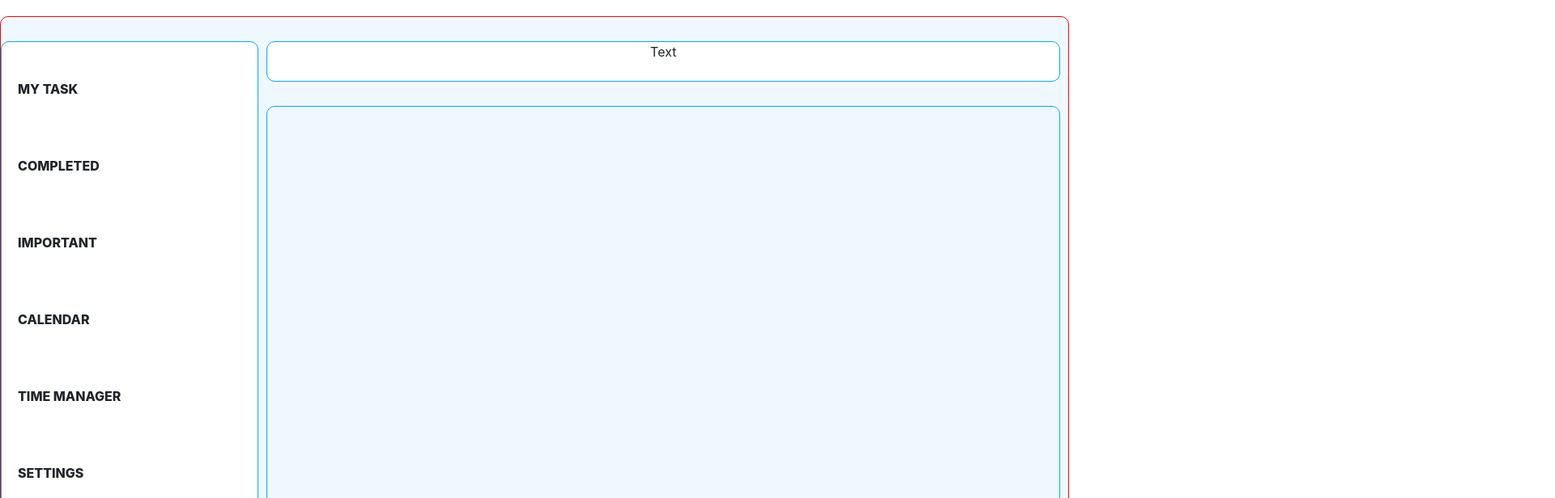
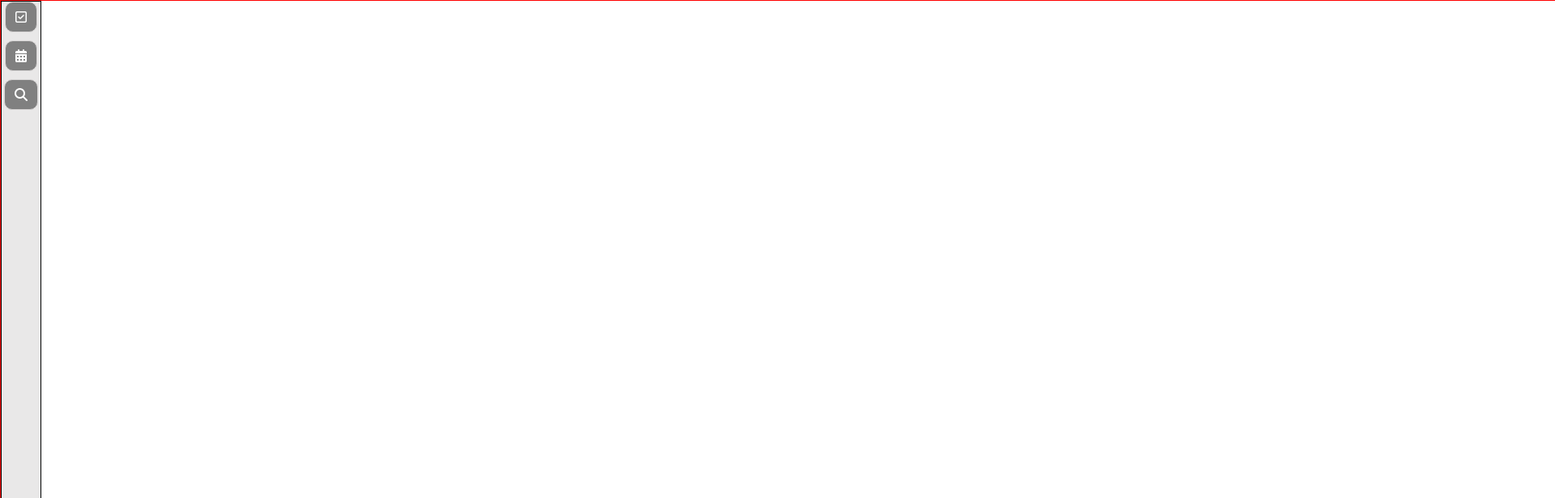
Before and after one commit to N1ph1l1m/internetTech, a React (Create React App) app: page / in a window 1280 px wide. Shown: the top 616 px of the page at 81% size, 1920 px wide, since content can reach past the window. Built offline with nearby package versions, Linux system fonts and the light colour scheme.

Commit message:
Change design project

```diff
--- a/package.json
+++ b/package.json
@@ -3,6 +3,8 @@
   "version": "0.1.0",
   "private": true,
   "dependencies": {
+    "@fortawesome/fontawesome-free": "^6.5.1",
+    "@fortawesome/fontawesome-svg-core": "^6.5.1",
     "@testing-library/jest-dom": "^5.17.0",
     "@testing-library/react": "^13.4.0",
     "@testing-library/user-event": "^13.5.0",
--- a/public/index.html
+++ b/public/index.html
@@ -15,6 +15,9 @@
       user's mobile device or desktop. See https://developers.google.com/web/fundamentals/web-app-manifest/
     -->
     <link rel="manifest" href="%PUBLIC_URL%/manifest.json" />
+    <link rel="stylesheet" href="https://use.fontawesome.com/releases/v5.4.1/css/all.css" integrity="sha384-5sAR7xN1Nv6T6+dT2mhtzEpVJvfS3NScPQTrOxhwjIuvcA67KV2R5Jz6kr4abQsz" crossorigin="anonymous">
+
+    <link rel="stylesheet" href="https://cdnjs.cloudflare.com/ajax/libs/font-awesome/6.5.1/css/all.min.css" integrity="sha512-DTOQO9RWCH3ppGqcWaEA1BIZOC6xxalwEsw9c2QQeAIftl+Vegovlnee1c9QX4TctnWMn13TZye+giMm8e2LwA==" crossorigin="anonymous" referrerpolicy="no-referrer" />
     <!--
       Notice the use of %PUBLIC_URL% in the tags above.
       It will be replaced with the URL of the `public` folder during the build.
--- a/src/App.js
+++ b/src/App.js
@@ -7,11 +7,12 @@ import TaskManager from "./layout/components/taskManager/taskManager";
 
 
 const WrapApp = styled.div`
-  height:800px;
-  margin: 20px auto;
-  display: flex;
+  max-width:1920px;
+  height:100%;
+  ${'' /* margin: 20px auto; */}
+  ${'' /* display: flex;
   justify-content: space-between;
-  align-items:center;
+  align-items:center; */}
   ${'' /* border: 3px black solid; */}
 `;
 
--- a/src/components/button/button.css
+++ b/src/components/button/button.css
@@ -32,3 +32,8 @@
   width: 320px;
   background-color: cadetblue;
 }
+
+.newColor{
+  background-color: gray;
+  margin-bottom: 10px;
+}
--- a/src/layout/components/taskManager/navigator/navigator.css
+++ b/src/layout/components/taskManager/navigator/navigator.css
@@ -1,13 +1,13 @@
-.newList{
+/* .newList{
     height: 76px;
-    width: 100%;
+    width: ;
     border:none;
     text-transform: uppercase;
     font-weight: 800;
     font-size: 16px;
     margin-top:20px ;
 
-
+   background-color:rgb(233, 232, 232);
 
 
 }
@@ -15,4 +15,4 @@
     background-color:#0af;
     color: #FFF;
     cursor: pointer;
-}
+} */
--- a/src/layout/components/taskManager/navigator/navigator.jsx
+++ b/src/layout/components/taskManager/navigator/navigator.jsx
@@ -6,13 +6,11 @@ import styled from "styled-components";
 
 
 const NavigatorWrap = styled.div`
-width:318px;
-height:750px;
-border:1px solid #0af;
+height:100%;
+width:50px;
+border:1px solid black;
 ${'' /* margin-left:100px; */}
-border-radius:10px;
-margin-top:30px;
-background-color: white;
+background-color:rgb(233, 232, 232);
 `
 function Navigator(){
 
--- a/src/layout/components/taskManager/navigator/navigatorItem/navigatorItem.jsx
+++ b/src/layout/components/taskManager/navigator/navigatorItem/navigatorItem.jsx
@@ -1,32 +1,46 @@
 import React from "react";
+import Button from "../../../../../components/button/button";
+import "../navigator.css";
+import styled from "styled-components";
 
-import styled from "styled-components";
-import ListGroup from "../../../../../components/listGroup/listGroup";
-import ListGroupItem from "../../../../../components/listGroup/listGroupItem";
+const NavigatorItemWrap = styled.div`
+  height: 980px;
+  position: relative;
+`;
+const Head = styled.div`
+  position: absolute;
+  top: 0px;
+`;
+const Fot = styled.div`
+  position: absolute;
+  bottom: 0px;
+`;
+function NavigatorItem() {
+  return (
+    <NavigatorItemWrap>
+      <Head>
+        <Button className="newColor">
+          <i class="fa-regular fa-square-check"></i>
+        </Button>
 
-import "../navigator.css"
-// const NavigatorItemWrap = styled.div`
-// width:318px;
-// height:750px;
-// border:1px solid black;
-// margin-left:100px;
-// margin-top:30px;
-// `
-function NavigatorItem(){
+        <Button className="newColor">
+          <i class="fa-solid fa-calendar-days"></i>
+        </Button>
+        <Button className="newColor">
+          <i class="fa-solid fa-magnifying-glass"></i>
+        </Button>
+      </Head>
+      <Fot>
+        <Button className="newColor">
+          <i class="fa-solid fa-magnifying-glass"></i>
+        </Button>
 
-
-    return(
-    <>
-        <ListGroup>
-            <ListGroupItem className="newList">My Task </ListGroupItem>
-            <ListGroupItem className="newList">Completed</ListGroupItem>
-            <ListGroupItem className="newList">Important</ListGroupItem>
-            <ListGroupItem className="newList">Calendar</ListGroupItem>
-            <ListGroupItem className="newList">Time manager</ListGroupItem>
-            <ListGroupItem className="newList">Settings</ListGroupItem>
-        </ListGroup>
-    </>
-    )
+        <Button className="newColor">
+          <i class="fa-solid fa-arrow-right-from-bracket"></i>
+        </Button>
+      </Fot>
+    </NavigatorItemWrap>
+  );
 }
 
 export default NavigatorItem;
--- a/src/layout/components/taskManager/searchPanel/searchPanel.jsx
+++ b/src/layout/components/taskManager/searchPanel/searchPanel.jsx
@@ -12,8 +12,6 @@ background-color:white;
 
 `
 function SearchPanel(){
-
-
     return(
     <SearchWrap>
         <p>Text</p>
--- a/src/layout/components/taskManager/taskManager.jsx
+++ b/src/layout/components/taskManager/taskManager.jsx
@@ -1,47 +1,29 @@
 import React from "react";
 
 import Navigator from "./navigator/navigator";
-import SearchPanel from "./searchPanel/searchPanel";
+
+
 // import './navigator.css'
 import styled from "styled-components";
 
 const TaskWrap = styled.div`
-width:1500px;
-height:800px;
+width:2000px;
 border:1px solid red;
-border-radius:10px;
-display:flex;
-background-color: rgba(240, 248, 255, 1);
-justify-content: space-around;
-margin:0px auto;
-`
-const ContentWrap = styled.div`
-    width:1000px;
-    height:750px;
-    ${'' /* border:1px solid red; */}
-    margin-top:30px;
+left:0px;
+top:0px;
 
 `
 
-const ContentItem = styled.div`
-    width:980px;
-    height:667px;
-    border:1px solid #0af;
-    margin-top:30px;
-    margin-left:10px;
-    border-radius:10px;
-
-`
 function TaskManager(){
 
 
     return(
     <TaskWrap>
         <Navigator/>
-        <ContentWrap>
+        {/* <ContentWrap>
         <SearchPanel/>
         <ContentItem/>
-        </ContentWrap>
+        </ContentWrap> */}
     </TaskWrap>
     )
 }
```
Also changed, not shown: src/index.js (line endings or trailing spaces), 1 other file (tests, documents, lock files or other folders).
